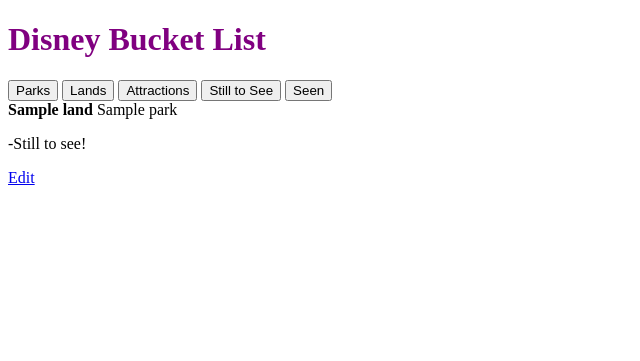
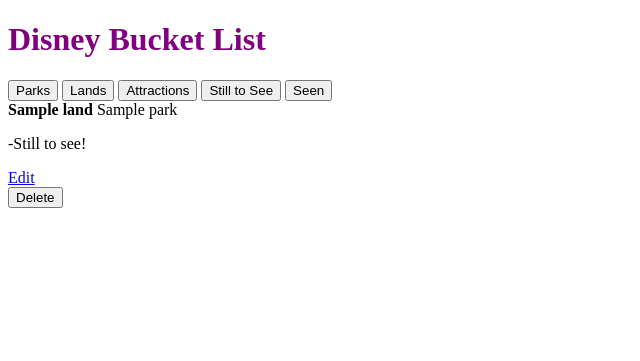
Before and after one commit to ruthierutho/disneyland_bucketlist_python_project, a Flask app: page /lands/1 in a window 1280 px wide. Shown: the top 361 px of the page, without its empty margins (0-640 px from the left). Run offline with Flask 2, Linux system fonts and the light colour scheme; a database or web service that is not in the repository returns one stand-in record (values such as "Sample title"); some libraries are stand-ins or nearby versions.

Commit message:
can delete lands

```diff
--- a/controllers/land_controller.py
+++ b/controllers/land_controller.py
@@ -53,3 +53,9 @@ def update_land(id):
     land = Land(name, park, visited, id)
     land_repository.update(land)
     return redirect("/lands")
+
+#DELETE
+@lands_blueprint.route("/lands/<id>/delete", methods=['POST'])
+def delete_land(id):
+    land_repository.delete(id)
+    return redirect('/lands')
--- a/db/disneyland_todo.sql
+++ b/db/disneyland_todo.sql
@@ -12,14 +12,14 @@ CREATE TABLE parks (
 CREATE TABLE lands (
     id SERIAL PRIMARY KEY,
     name VARCHAR(255),
-    park_id INT REFERENCES parks(id),
+    park_id INT REFERENCES parks(id) ON DELETE CASCADE,
     visited BOOLEAN
 );
 
 CREATE TABLE attractions (
     id SERIAL PRIMARY KEY,
     name VARCHAR(255),
-    land_id INT REFERENCES lands(id),
+    land_id INT REFERENCES lands(id) ON DELETE CASCADE,
     visited BOOLEAN,
     visit_count INT,
     notes TEXT
--- a/templates/lands/show.html
+++ b/templates/lands/show.html
@@ -11,5 +11,8 @@
             {% endif %}
            </p>
         <a href="/lands/{{land.id}}/edit">Edit</a>
+        <form class="delete-form" action="/lands/{{land.id}}/delete" method="POST">
+            <button>Delete</button>
+        </form>
     </div>
 {% endblock content %}
```
